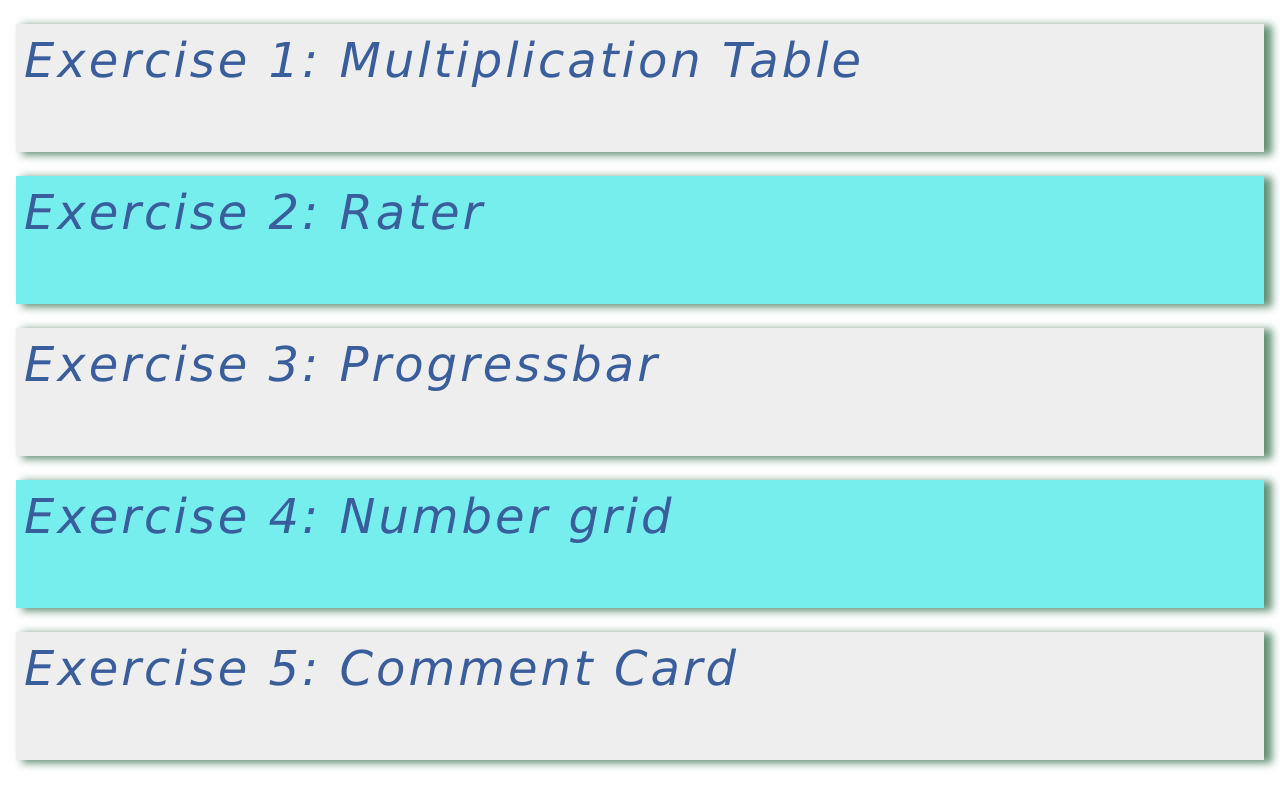
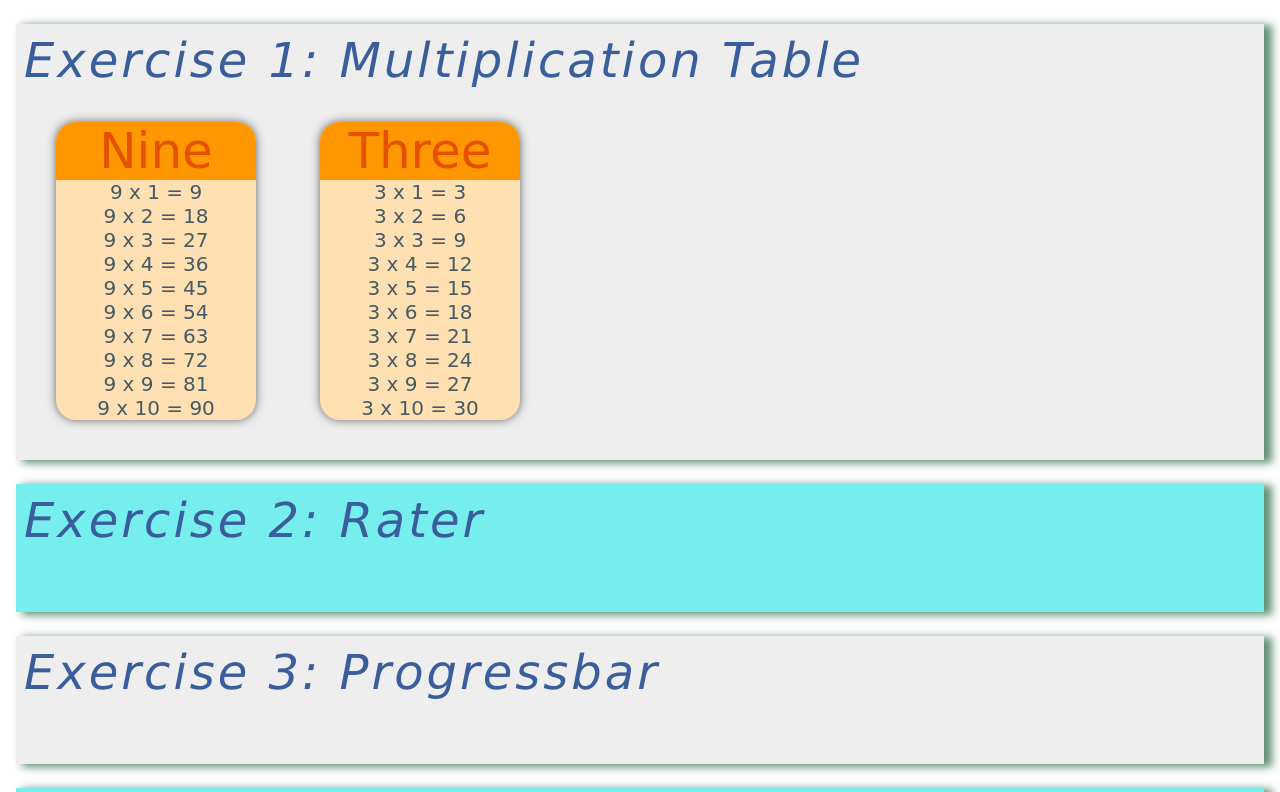
Before and after one commit to r0302772/react-js-les-1-componenten, a React (Vite) app in the folder react-js-les-1-componenten/: page / in a window 1280 px wide. Shown: the top 792 px of the page. Built offline with nearby package versions, Linux system fonts and the light colour scheme.

Commit message:
added jsx exerciseone, header, row, mt, main.css - finished exercise

```diff
--- /dev/null
+++ b/react-js-les-1-componenten/src/components/exerciseOne/ExerciseOne.jsx
@@ -0,0 +1,12 @@
+import MultiplicationTable from "./MultiplicationTable.jsx";
+
+const ExerciseOne = () => {
+    return (
+        <div className={'exercise'}>
+            <MultiplicationTable table={9}/>
+            <MultiplicationTable table={3}/>
+        </div>
+    )
+}
+
+export default ExerciseOne;
--- /dev/null
+++ b/react-js-les-1-componenten/src/components/exerciseOne/Header.jsx
@@ -0,0 +1,21 @@
+const translate = {
+    1: 'One',
+    2: 'Two',
+    3: 'Three',
+    4: 'Four',
+    5: 'Five',
+    6: 'Six',
+    7: 'Seven',
+    8: 'Eight',
+    9: 'Nine',
+}
+
+const Header = ({table}) => {
+    return (
+        <div className={'header'}>
+            {translate[table]}
+        </div>
+    )
+}
+
+export default Header;
--- /dev/null
+++ b/react-js-les-1-componenten/src/components/exerciseOne/MultiplicationTable.jsx
@@ -0,0 +1,19 @@
+import Header from "./Header.jsx";
+import Row from "./Row.jsx";
+
+const MultiplicationTable = ({table}) => {
+
+    const output = []
+    for (let i = 1; i < 11; i++) {
+        output.push(<Row factor1={table} factor2={i}/>)
+    }
+
+    return (
+        <div className={'table'}>
+            <Header table={table}/>
+            {output}
+        </div>
+    )
+}
+
+export default MultiplicationTable;
--- /dev/null
+++ b/react-js-les-1-componenten/src/components/exerciseOne/Row.jsx
@@ -0,0 +1,9 @@
+const Row = ({factor1, factor2}) => {
+    return (
+        <div className={'row'}>
+            {factor1} x {factor2} = {factor1 * factor2}
+        </div>
+    )
+}
+
+export default Row;
--- /dev/null
+++ b/react-js-les-1-componenten/src/main.css
@@ -0,0 +1,31 @@
+/* Opmaak voor de component Header */
+.header {
+    font-size: 50px;
+    color: #e65100;
+    border-top-left-radius: 20px;
+    border-top-right-radius: 20px;
+    background-color: #ff9800;
+}
+
+/* Opmaak voor de component Row */
+.row {
+    font-size: 20px;
+    color: #455a64;
+}
+
+/* Opmaak voor de component MultiplicationTable */
+.table {
+    font-family: "Comic Sans MS", serif;
+    text-align: center;
+    width: 200px;
+    padding: 0;
+    border-radius: 20px;
+    background-color: #ffe0b2;
+    filter: drop-shadow(0px 0px 5px #666);
+    margin: 2em;
+}
+
+/* Opmaak voor de component ExerciseOne */
+.exercise {
+    display: flex;
+}
--- a/react-js-les-1-componenten/src/main.jsx
+++ b/react-js-les-1-componenten/src/main.jsx
@@ -1,10 +1,14 @@
 import {StrictMode} from 'react'
 import ReactDOM from 'react-dom/client'
-import Exercise from "./components/Exercise.jsx";
+import Exercise from "./components/Exercise.jsx"
+import "./main.css"
+import ExerciseOne from "./components/exerciseOne/ExerciseOne.jsx";
 
 ReactDOM.createRoot(document.getElementById('root')).render(
     <StrictMode>
-        <Exercise title={'Exercise 1: Multiplication Table'}></Exercise>
+        <Exercise title={'Exercise 1: Multiplication Table'}>
+            <ExerciseOne/>
+        </Exercise>
         <Exercise title={'Exercise 2: Rater'} background={'#77EEEE'}></Exercise>
         <Exercise title={'Exercise 3: Progressbar'}></Exercise>
         <Exercise title={'Exercise 4: Number grid'} background={'#77EEEE'}></Exercise>
```
